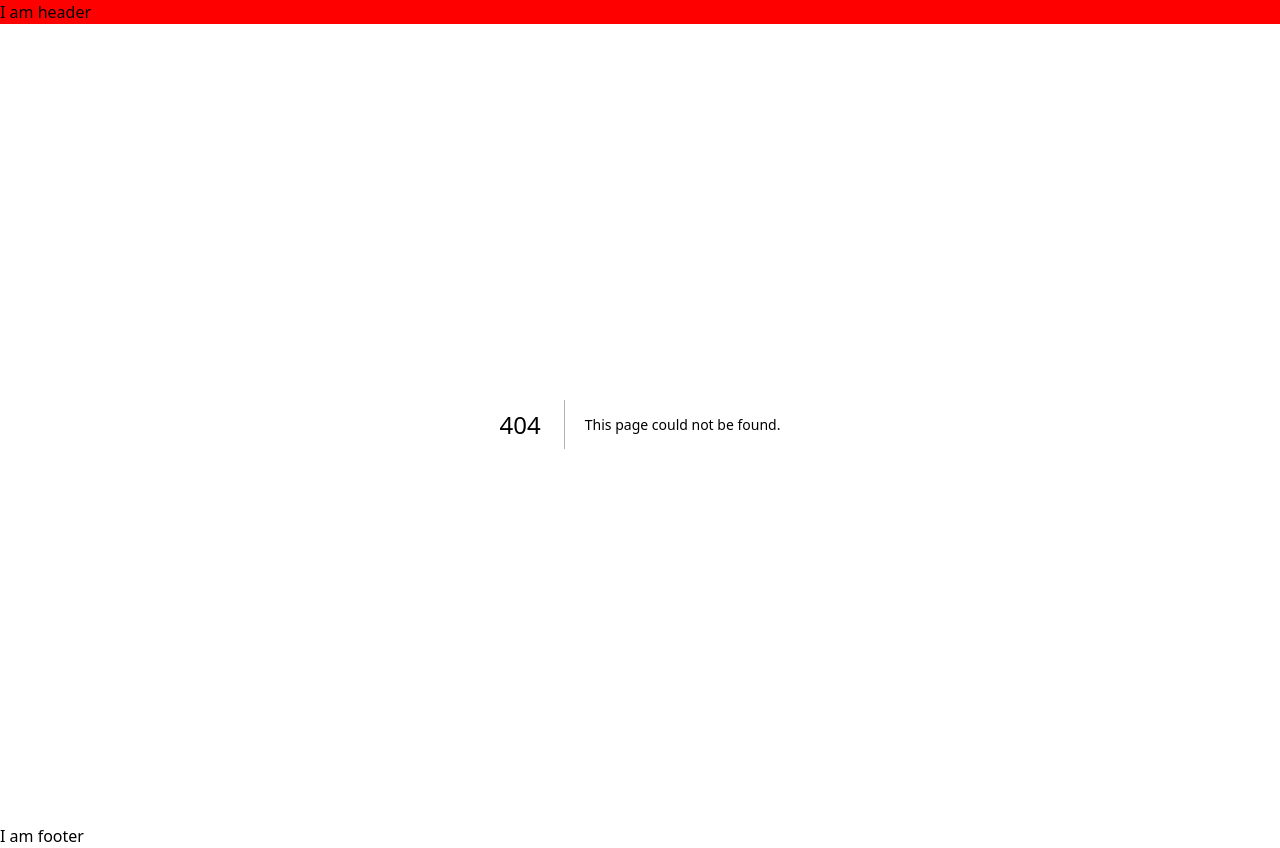
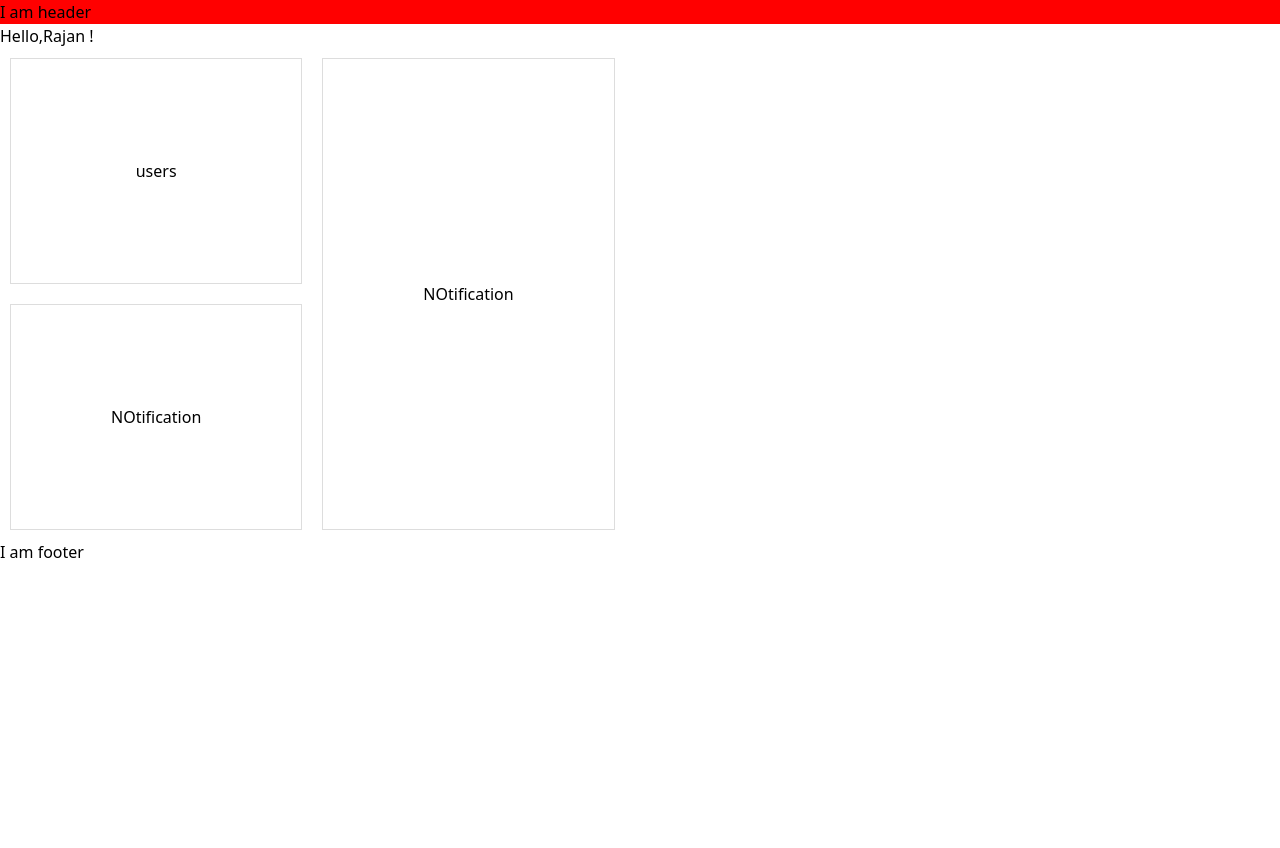
Before and after one commit to Rajankumar001/Nextjs_Basic, a Next.js app: page /complex_dashboard in a window 1280 px wide. Before the commit this address had no page. After the commit the page ends 800 px from the top, so only its background shows below. Built offline with nearby package versions, Linux system fonts and the light colour scheme.

Commit message:
understanding of parallel layout

```diff
--- /dev/null
+++ b/src/app/complex_dashboard/@notification/page.jsx
@@ -0,0 +1,11 @@
+import React from 'react';
+import Card from '@/app/components/card';
+const Notification= () => {
+  return (
+    <Card>
+      NOtification
+    </Card>
+  )
+}
+
+export default Notification;
--- /dev/null
+++ b/src/app/complex_dashboard/@revenue/page.jsx
@@ -0,0 +1,11 @@
+import React from 'react'
+import Card from '@/app/components/card';
+const Revenue= () => {
+  return (
+    <Card>
+      NOtification
+    </Card>
+  )
+}
+
+export default Revenue;
--- /dev/null
+++ b/src/app/complex_dashboard/@users/page.jsx
@@ -0,0 +1,11 @@
+import React from 'react'
+import Card from '@/app/components/card';
+const  Users= () => {
+  return (
+    <Card>
+      users
+    </Card>
+  )
+}
+
+export default Users;
--- /dev/null
+++ b/src/app/complex_dashboard/layout.jsx
@@ -0,0 +1,16 @@
+export default function ComplexDashboard({ children,users,notification,revenue }) {
+  return (
+    <div>
+        <div>{children}</div>
+        <div style={{display:"flex"}}>
+            <div style={{display:"flex",flexDirection:"column"}}>
+                <div>{users}</div>
+                <div>{revenue}</div>
+            </div>
+            <div style={{display:"flex",flex:"1"}}>
+                {notification}
+            </div>
+        </div>
+    </div>
+  );
+}
--- /dev/null
+++ b/src/app/complex_dashboard/page.jsx
@@ -0,0 +1,10 @@
+import React from 'react'
+const Complex_dashboard = () => {
+  return (
+    <div>
+      <h1>Hello,Rajan !</h1>
+    </div>
+  )
+}
+
+export default Complex_dashboard;
--- /dev/null
+++ b/src/app/components/card.jsx
@@ -0,0 +1,19 @@
+import React from 'react'
+
+const Card = ({children}) => {
+    const cardstyle={
+        padding:"100px",
+        margin:"10px",
+        border:"1px solid #ddd",
+        display:"flex",
+        justifyContent:"center",
+        alignItems:'center'
+    }
+  return (
+    <div style={cardstyle}>
+      {children}
+    </div>
+  )
+}
+
+export default Card;
```
Also changed, not shown: src/app/complex_dashboard/default.jsx (added, +7 -0 lines).
